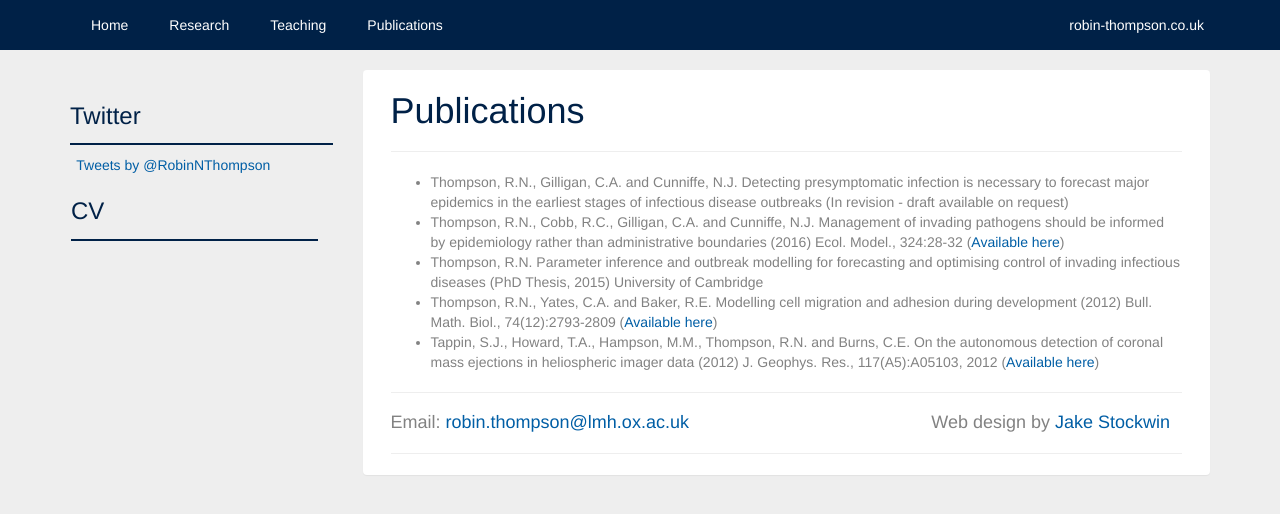
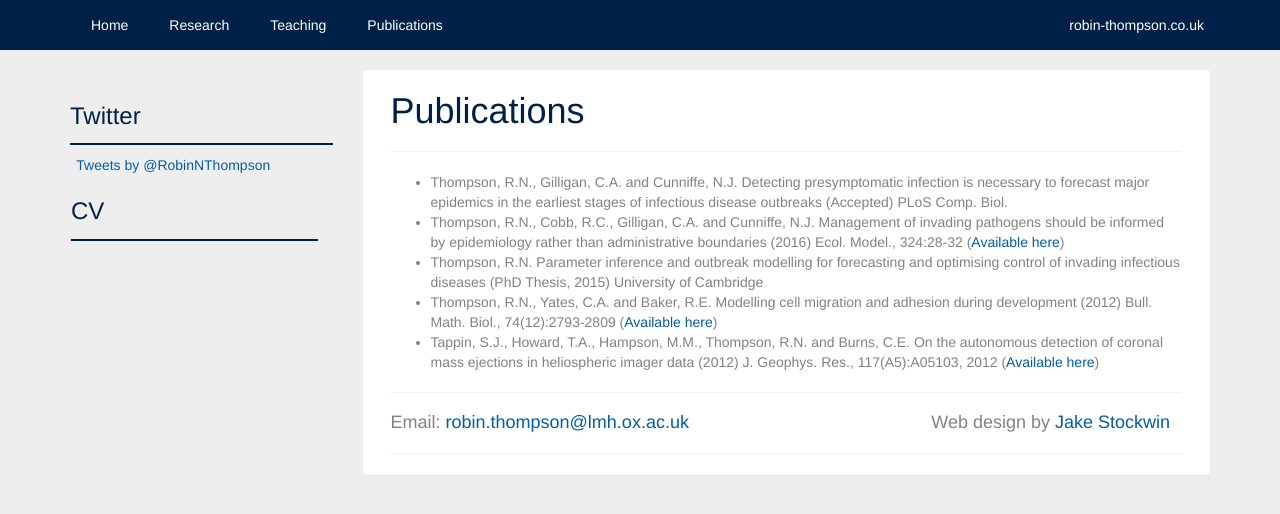
Before and after one commit to robin-thompson/robin-thompson.github.io, a Jekyll site: the page built from publications.html, in a window 1280 px wide. Shown: the top 514 px of the page. Built offline with Jekyll 4.4.1, drawn with Linux system fonts in a browser that asks for light colours; nearby versions of some CDN libraries; comment, search, counter and statistics services are not loaded.

Commit message:
Update publication

```diff
--- a/_publications/005-Detecting presymptomatic infection is necessary to forecast major outbreaks of infectious disease.html
+++ b/_publications/005-Detecting presymptomatic infection is necessary to forecast major outbreaks of infectious disease.html
@@ -1,5 +1,6 @@
 ---
 title: Detecting presymptomatic infection is necessary to forecast major epidemics in the earliest stages of infectious disease outbreaks
 authors: Thompson, R.N., Gilligan, C.A. and Cunniffe, N.J.
-year: In revision - draft available on request
+ref: PLoS Comp. Biol.
+year: Accepted
 ---
```
